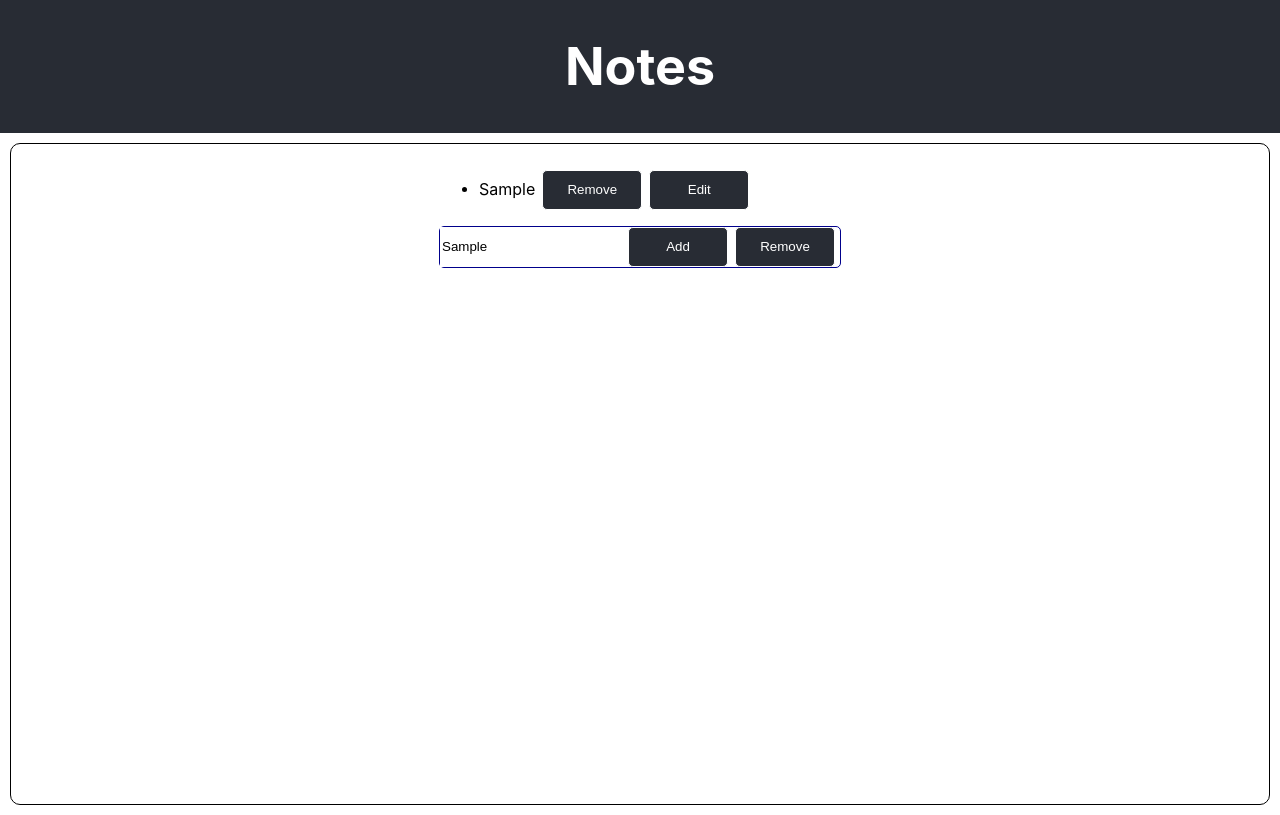
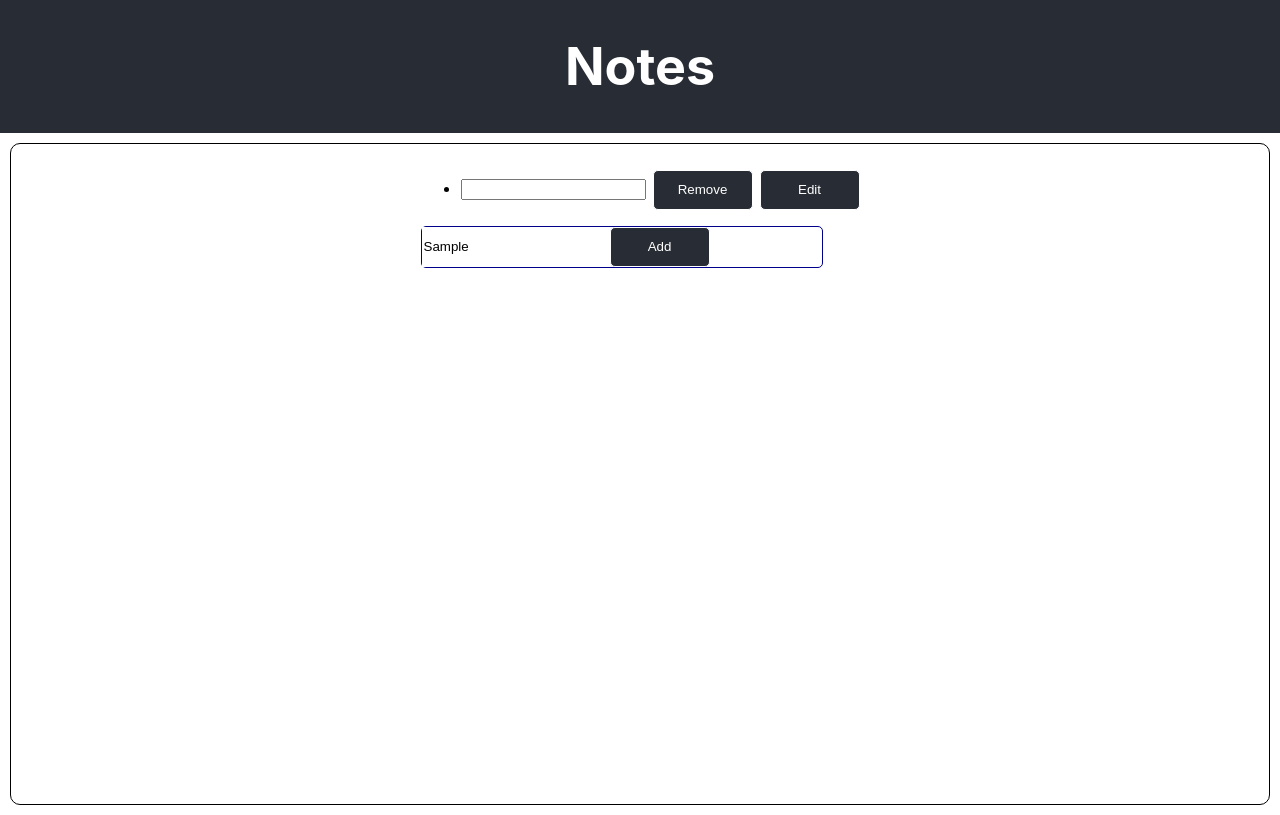
Before and after one commit to Amenity42/OauthNoteApp, a React (Create React App) app in the folder oauthnoteapp/: page / in a window 1280 px wide. Both pictures are taken after typing "Sample" into the empty fields and a click on the button "Add". Built offline with nearby package versions, Linux system fonts and the light colour scheme.

Commit message:
working on edit

```diff
--- a/oauthnoteapp/src/NoteSingle.tsx
+++ b/oauthnoteapp/src/NoteSingle.tsx
@@ -1,15 +1,31 @@
+import React, { Fragment, useState } from 'react';
+
 
 function Note(props: {
-  editTodo: any; id: React.Key | null | undefined; name: string | number | boolean | React.ReactElement<any, string | React.JSXElementConstructor<any>> | React.ReactFragment | React.ReactPortal | null | undefined; removeTodo: (arg0: any) => void; todo: { id: any; };
+  editTodo: any; id: React.Key | null | undefined; name: string | number | boolean | React.ReactElement<any, string | React.JSXElementConstructor<any>> | React.ReactFragment | React.ReactPortal | null | undefined; removeTodo: (arg0: any) => void; editId: any;
 }) {
+  const [todoName, setTodoName] = useState("");
 
-    return (
-            <li key={props.id}>
-              {props.name}
+  console.log(props.name);
+  return (
+    <li key={props.id}>
+              {/* Checks id id matches if it does not it displays props.name */}
+
+
+                {props.editId !== props.id && <Fragment>
+                  {props.name}
+
+                  </Fragment>}
+                  {props.editId === props.id
+                  && <input value={undefined} onChange={(e)=>setTodoName(e.target.value)}/>}
+
+
               <button onClick={() => props.removeTodo(props.id)}>Remove</button>
               <button onClick={()=> props.editTodo(props.id)}>Edit</button>
             </li>
     );
 }
 
+
+
 export default Note;
--- a/oauthnoteapp/src/Notes.tsx
+++ b/oauthnoteapp/src/Notes.tsx
@@ -1,4 +1,4 @@
-import React, {useState} from 'react';
+import React, {Fragment, useState} from 'react';
 import Note from './NoteSingle';
 
 function Notes() {
@@ -7,6 +7,10 @@ function Notes() {
   const [todos, setTodos] = useState([] as {id: number, name: string}[]); //todos is a list of todo objects
   const [todoName, setTodoName] = useState("");
   const [id, setId] = useState(0);
+  // null || number
+const [editId, setEditId] = useState(0);
+
+
 
   //* Returns a list of todos as an unordered list of items with the todo name as the text of the list item
   //* Everytime the input changes, the value of the input is set to the todoName varable
@@ -15,18 +19,17 @@ function Notes() {
       <div className="todoList">
         <ul>
           {todos.map((todo) => (
-            <Note id={todo.id} name={todo.name} removeTodo={removeTodo}  todo={{
-              id: undefined
-            }} editTodo={editTodo}/>
+            <Note id={todo.id} name={todo.name} removeTodo={removeTodo}  editTodo={editTodo} editId={editId}/>
           ))}
         </ul>
+
         <form className='form' onSubmit={(e) => {addTodo(e)}}>
           <input className="input" type="text" placeholder="Add a todo" value={todoName} onChange={
             item => setTodoName(item.target.value)}
-          />
+            />
           <button>Add</button>
-          <button>Remove</button>
         </form>
+
         {/* <button>Share</button> */}
       </div>
     );
@@ -61,9 +64,9 @@ function Notes() {
   }
 
   function editTodo(id:number) {
-    setTodos(todos.filter(todo => todo.id !== id));
+    setEditId(id);
+  }
 
-  }
 }
 
 export default Notes;
```
